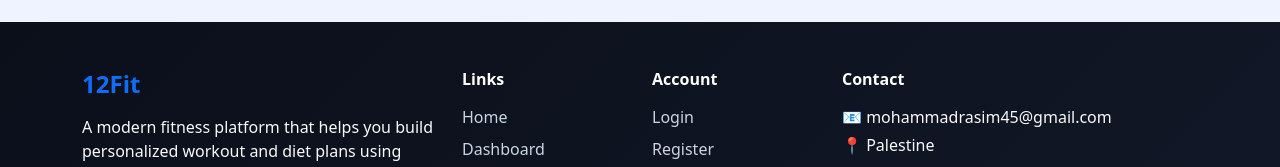
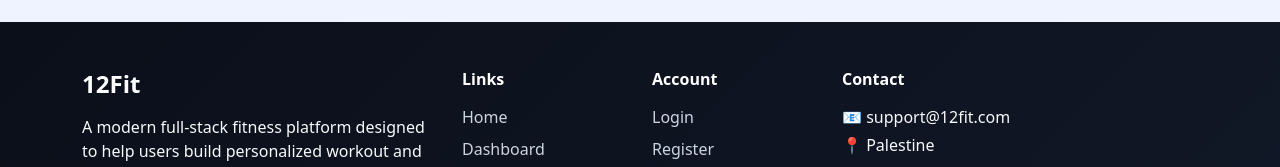
Before and after one commit to MohammadJamous/fit12-pro, a React (Create React App) app in the folder client/: page /login in a window 1280 px wide. Shown: the part 752-919 px from the top of the page. Built offline with nearby package versions, Linux system fonts and the light colour scheme; no server answers.

Commit message:
Update Footer.js

```diff
--- a/client/src/components/Footer.js
+++ b/client/src/components/Footer.js
@@ -5,17 +5,15 @@ function Footer() {
     <footer className="footer-section text-white mt-auto">
       <div className="container py-5">
         <div className="row g-4">
-
-          {/* Logo + About */}
           <div className="col-lg-4 col-md-6">
-            <h4 className="fw-bold text-primary">12Fit</h4>
+            <h4 className="fw-bold text-white">12Fit</h4>
             <p className="text-light mt-3">
-              A modern fitness platform that helps you build personalized
-              workout and diet plans using smart tools and a simple interface.
+              A modern full-stack fitness platform designed to help users build
+              personalized workout and diet plans with a smart and attractive
+              experience.
             </p>
           </div>
 
-          {/* Links */}
           <div className="col-lg-2 col-md-6">
             <h6 className="fw-bold mb-3">Links</h6>
             <ul className="list-unstyled footer-links">
@@ -26,22 +24,20 @@ function Footer() {
             </ul>
           </div>
 
-          {/* Account */}
           <div className="col-lg-2 col-md-6">
             <h6 className="fw-bold mb-3">Account</h6>
             <ul className="list-unstyled footer-links">
               <li><Link to="/login">Login</Link></li>
               <li><Link to="/register">Register</Link></li>
+              <li><Link to="/products">Products</Link></li>
             </ul>
           </div>
 
-          {/* Contact */}
           <div className="col-lg-4 col-md-6">
             <h6 className="fw-bold mb-3">Contact</h6>
-            <p className="text-light mb-1">📧 mohammadrasim45@gmail.com</p>
+            <p className="text-light mb-1">📧 support@12fit.com</p>
             <p className="text-light mb-3">📍 Palestine</p>
 
-            {/* Social */}
             <div className="d-flex gap-3">
               <span className="social-icon">🌐</span>
               <span className="social-icon">📘</span>
@@ -49,11 +45,9 @@ function Footer() {
               <span className="social-icon">🐦</span>
             </div>
           </div>
-
         </div>
       </div>
 
-      {/* Bottom */}
       <div className="footer-bottom text-center py-3">
         <small>© 2026 12Fit. All rights reserved.</small>
       </div>
```
